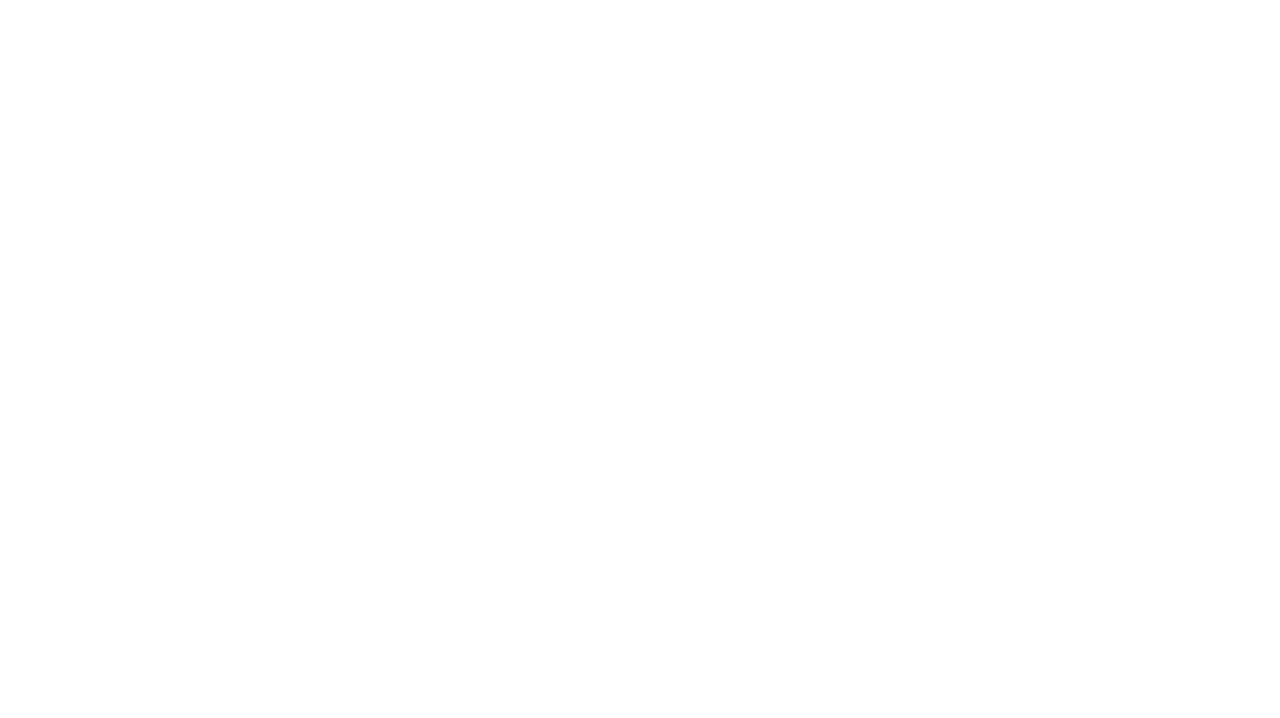
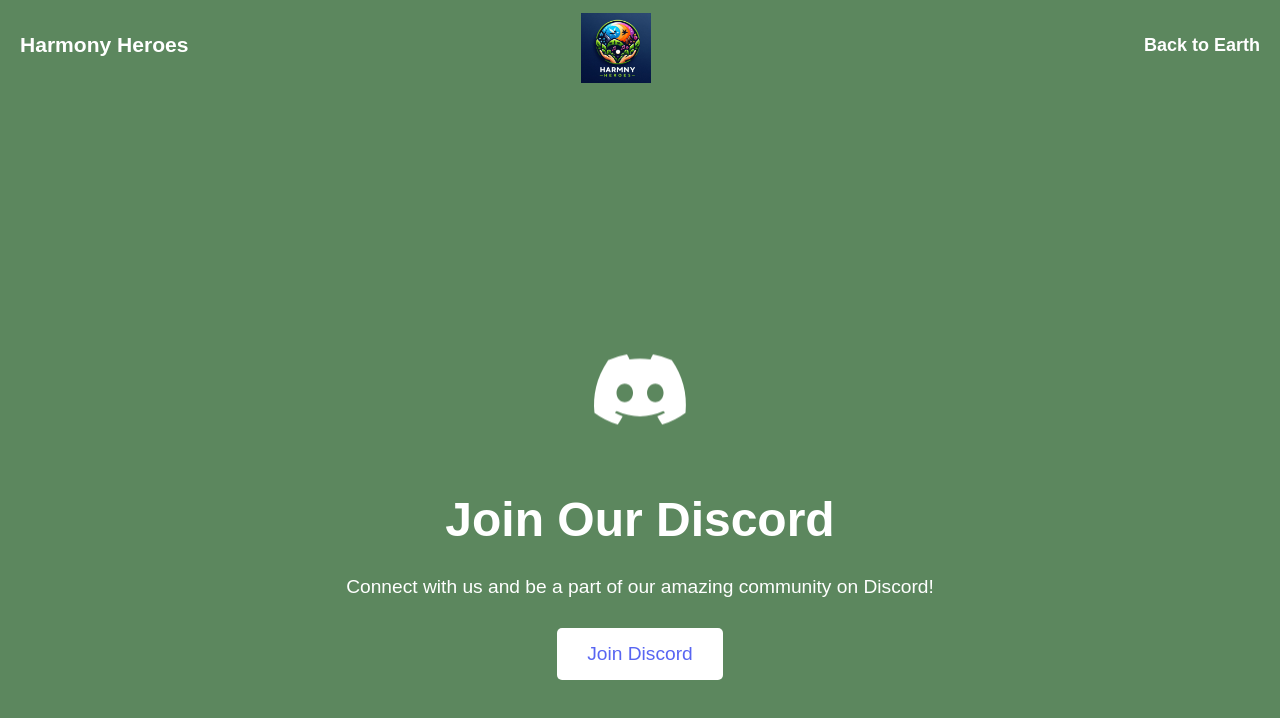
Before and after one commit to ShahxHussain/Nasa-Space-App-HACKATHON, a React (Create React App) app: page /Discordgroup in a window 1280 px wide. Before the commit this address had no page. Shown: the top 718 px of the page. Built offline with nearby package versions, Linux system fonts and the light colour scheme.

Commit message:
Discord Section Added

```diff
--- a/src/App.js
+++ b/src/App.js
@@ -7,6 +7,7 @@ import Routing from './components/Earth';
 import Sidebar from './components/Sidebar';
 import Team from './pages/Team';
 import Mission from './pages/OurMission';
+import DiscordGroup from './pages/DiscordGroup';
 
 const App = () => {
   return (
@@ -15,6 +16,7 @@ const App = () => {
         <Route path= "/" element = {<Routing />} />
         <Route path="/team" element={<Team />} />
         <Route path="/ourmission" element={<Mission />} />
+        <Route path= "/Discordgroup" element = { <DiscordGroup />} />
 
     </Routes>
   );
--- a/src/components/Sidebar.js
+++ b/src/components/Sidebar.js
@@ -16,7 +16,7 @@ const Sidebar = () => {
           <Link to="/ourmission">Our Mission</Link>
           <Link to="/healthsupport">Health Support</Link>
           <Link to="/help">Receive Help</Link>
-          <Link to="/----">Discord Group</Link>
+          <Link to="/Discordgroup">Discord Group</Link>
           <Link to="/contact">Contact Us</Link>
           <Link to="/team">Team</Link>
         </div>
--- a/src/pages/DiscordGroup.js
+++ b/src/pages/DiscordGroup.js
@@ -0,0 +1,24 @@
+import React from 'react';
+import { FaDiscord } from 'react-icons/fa'; // Import Discord icon
+import '../styling/DiscordGroup.css'; // Import the CSS for animations
+import Header from '../components/Header';
+
+const DiscordGroup = () => {
+    return (
+        <>
+        <Header />
+        <div className="discord-container">
+            <FaDiscord className="discord-icon" />
+            <h1 className="discord-title">Join Our Discord</h1>
+            <p className="discord-description">
+                Connect with us and be a part of our amazing community on Discord!
+            </p>
+            <a href="https://discord.gg/cgNXu2gc" target="_blank" rel="noopener noreferrer">
+                <button className="join-discord-button">Join Discord</button>
+            </a>
+        </div>
+        </>
+    );
+};
+
+export default DiscordGroup;
--- /dev/null
+++ b/src/styling/DiscordGroup.css
@@ -0,0 +1,66 @@
+.discord-container {
+    display: flex;
+    flex-direction: column;
+    align-items: center;
+    justify-content: center;
+    height: 100vh;
+    background-color: #5c875e; /* Discord's primary color */
+    color: white;
+    text-align: center;
+    padding: 20px;
+    animation: fadeIn 2s ease-in-out; /* Animation for fading in */
+}
+
+.discord-icon {
+    font-size: 100px;
+    margin-bottom: 20px;
+    animation: bounce 2s infinite; /* Bouncing animation for the icon */
+}
+
+.discord-title {
+    font-size: 3rem;
+    margin-bottom: 10px;
+}
+
+.discord-description {
+    font-size: 1.2rem;
+    margin-bottom: 30px;
+}
+
+.join-discord-button {
+    background-color: white;
+    color: #5865f2;
+    border: none;
+    border-radius: 5px;
+    padding: 15px 30px;
+    font-size: 1.2rem;
+    cursor: pointer;
+    transition: transform 0.3s ease, background-color 0.3s ease; /* Smooth hover effect */
+}
+
+.join-discord-button:hover {
+    background-color: #404eed; /* Darker blue for hover */
+    transform: scale(1.05); /* Slight zoom on hover */
+}
+
+/* Keyframe animations */
+@keyframes fadeIn {
+    from {
+        opacity: 0;
+    }
+    to {
+        opacity: 1;
+    }
+}
+
+@keyframes bounce {
+    0%, 20%, 50%, 80%, 100% {
+        transform: translateY(0);
+    }
+    40% {
+        transform: translateY(-20px);
+    }
+    60% {
+        transform: translateY(-10px);
+    }
+}
```
